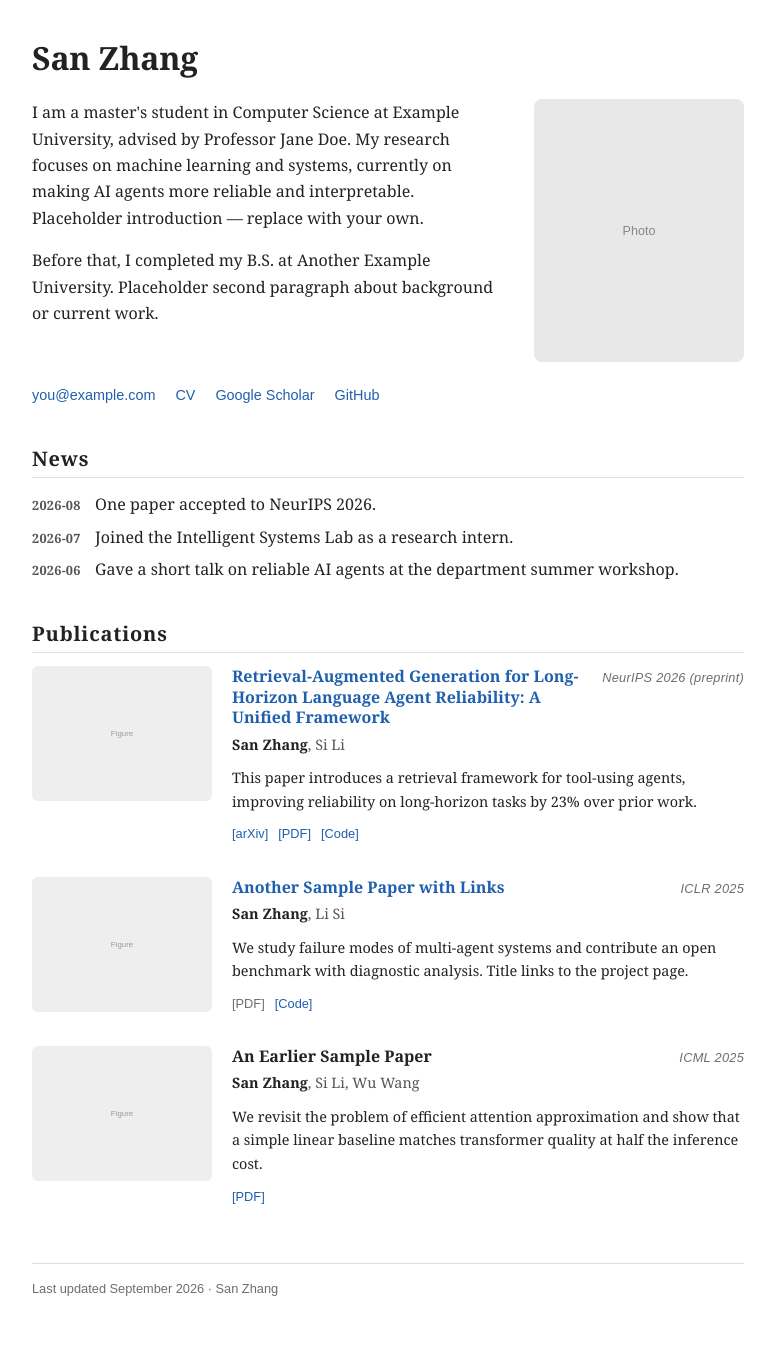
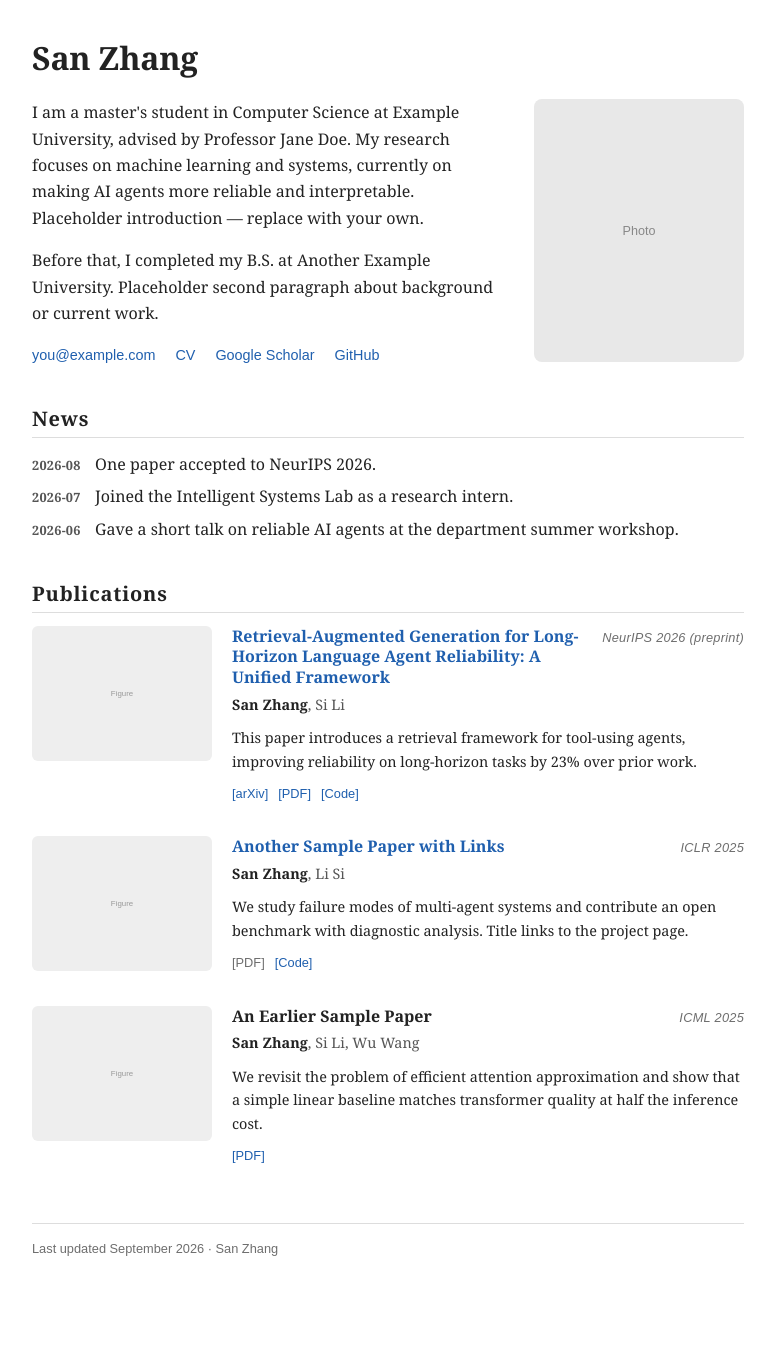
Before and after one commit to Sitaye/sitaye.github.io, a Jekyll site: the page built from index.html, in a window 1280 px wide. Shown: the whole page, without its empty margins (252-1027 px from the left). Built offline with Jekyll 4.4.1, drawn with Linux system fonts in a browser that asks for light colours; after the commit the page ends 1323 px from its top, so only the background shows below that.

Commit message:
layout: move contact bar into bio column bottom

```diff
--- a/assets/style.css
+++ b/assets/style.css
@@ -74,7 +74,7 @@ h2 {
   flex-wrap: wrap;
   column-gap: 1.25rem;
   row-gap: 0.35rem;
-  margin-top: 1.4rem;
+  margin-top: 1.1rem;
   font-family: var(--sans);
   font-size: 0.9rem;
 }
--- a/index.html
+++ b/index.html
@@ -6,14 +6,14 @@ title: "San Zhang — Homepage"
   <div class="bio">
     <p>I am a master's student in Computer Science at Example University, advised by Professor Jane Doe. My research focuses on machine learning and systems, currently on making AI agents more reliable and interpretable. Placeholder introduction — replace with your own.</p>
     <p>Before that, I completed my B.S. at Another Example University. Placeholder second paragraph about background or current work.</p>
+    <div class="contact-bar">
+      <a href="mailto:you@example.com">you@example.com</a>
+      <a href="{{ '/assets/cv.pdf' | relative_url }}">CV</a>
+      <a href="https://scholar.google.com/">Google Scholar</a>
+      <a href="https://github.com/username">GitHub</a>
+    </div>
   </div>
   <aside class="portrait">
     <img src="{{ '/assets/photo-placeholder.svg' | relative_url }}" alt="Portrait of San Zhang">
   </aside>
 </div>
-<div class="contact-bar">
-  <a href="mailto:you@example.com">you@example.com</a>
-  <a href="{{ '/assets/cv.pdf' | relative_url }}">CV</a>
-  <a href="https://scholar.google.com/">Google Scholar</a>
-  <a href="https://github.com/username">GitHub</a>
-</div>
```
